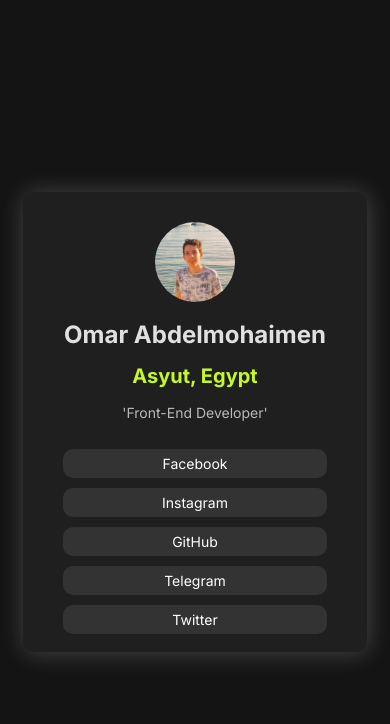
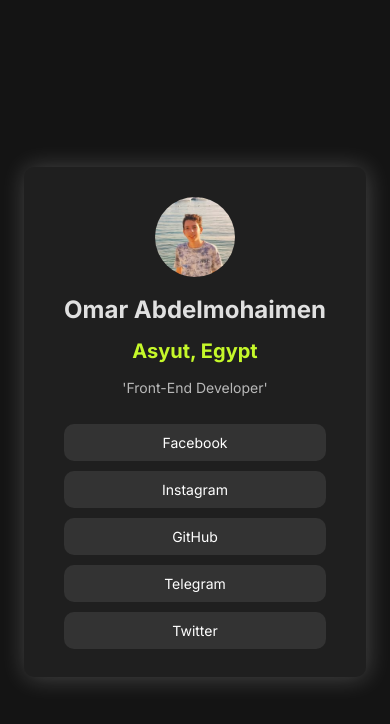
Before and after one commit to omarabdelmohaimen/Social_Media, a plain HTML site: page index.html in a window 390 px wide. Drawn offline with Linux system fonts and the light colour scheme.

Commit message:
main.css

```diff
--- a/style/main.css
+++ b/style/main.css
@@ -75,13 +75,13 @@
 
 @media (max-width: 992px) {
     main .container {
-        height: 400px;
+        height: 450px;
     }
 
     main .container .links ul li a {
-        height: 15px;
-        padding: 7px;
+        height: 25px;
+        padding: 6px;
         margin: 10px;
-        line-height: 15px;
+        line-height: 25px;
     }
 }
```
